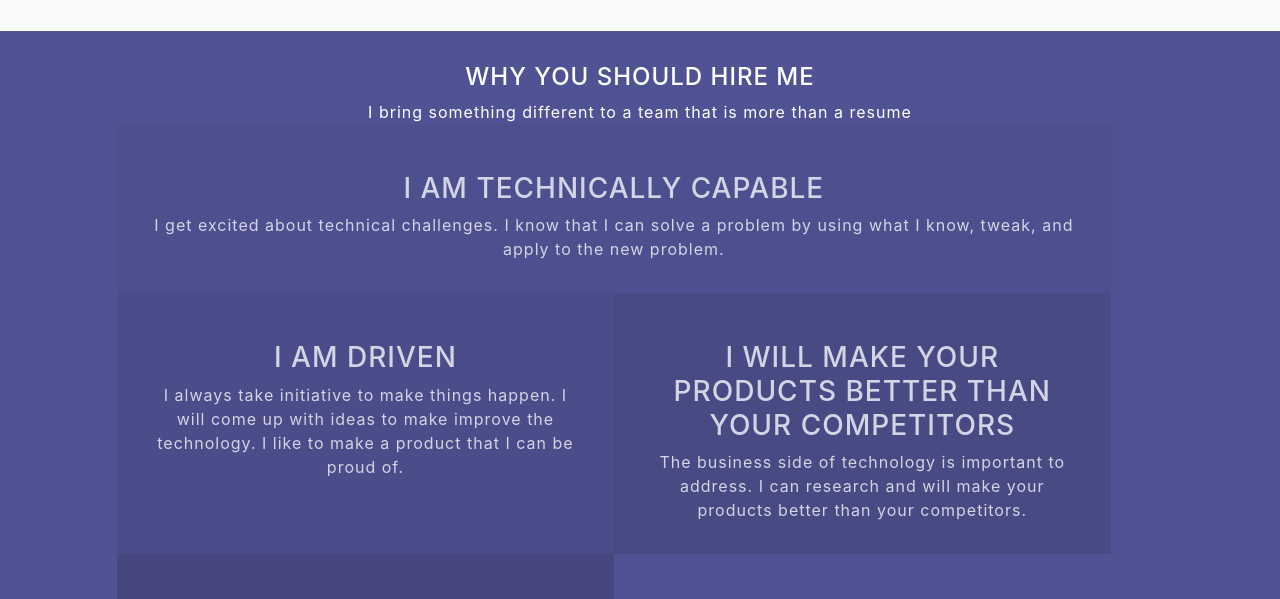
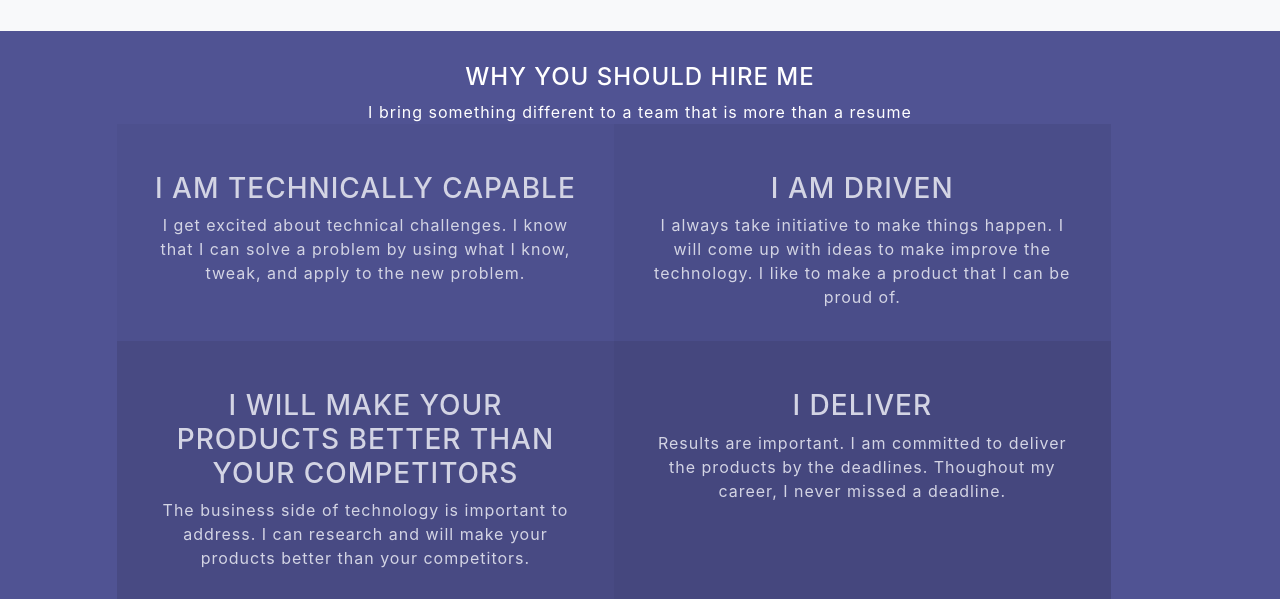
Before and after one commit to elai296/ElaineLandingPage, a website with bundled scripts: page index.html in a window 1280 px wide. Shown: the part 3180-3779 px from the top of the page. Built offline with nearby package versions, Linux system fonts and the light colour scheme.

Commit message:
fixing why you should hire me

```diff
--- a/index.html
+++ b/index.html
@@ -744,7 +744,7 @@
                 I bring something different to a team that is more than a resume
               </p>
               <ul class="features d-flex flex-wrap">
-                <li class="reason col-sm-6 col-sm-12">
+                <li class="reason col-md-6 col-sm-12">
                   <h3>I AM TECHNICALLY CAPABLE</h3>
                   <p>
                     I get excited about technical challenges. I know that I can
```
